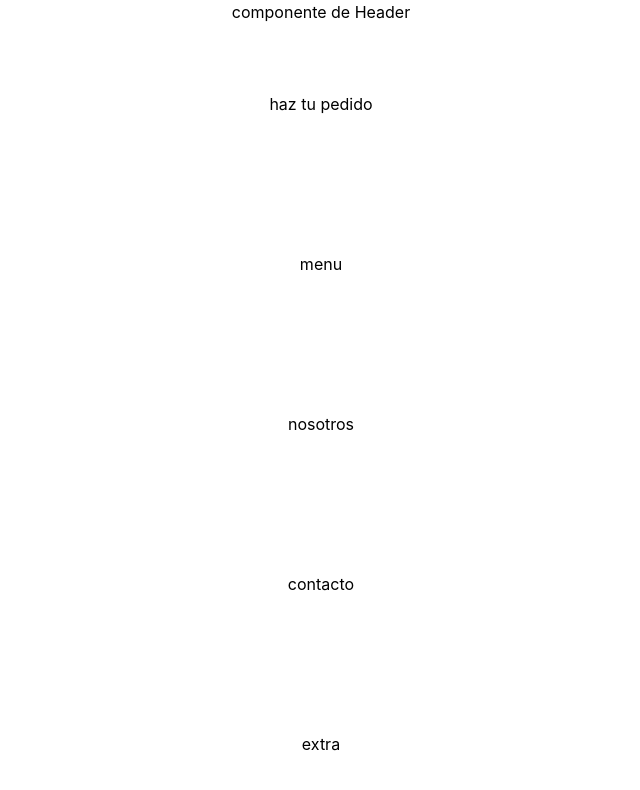
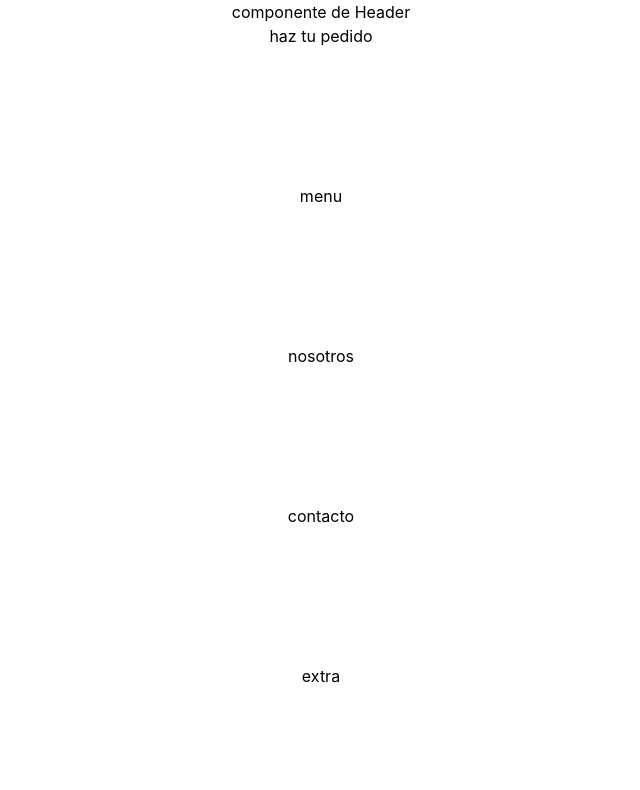
Before and after one commit to sahidjimenez/freshReact, a React (Create React App) app: page / in a window 1280 px wide. Shown: the top 790 px of the page, without its empty margins (319-959 px from the left). Built offline with nearby package versions, Linux system fonts and the light colour scheme.

Commit message:
link navigation pages

```diff
--- a/src/components/Home/home.js
+++ b/src/components/Home/home.js
@@ -14,7 +14,7 @@ const Home = () => {
     return (
         <>
             {valores.map((item,id) => {
-                return <ContainerHome key={id} isNavigation={true} name={item.name} />
+                return <ContainerHome key={id} isNavigation={true} name={item.name} route={item.route} />
 
             })}
 
--- a/src/index.js
+++ b/src/index.js
@@ -5,11 +5,35 @@ import reportWebVitals from './reportWebVitals';
 import Home from './components/Home/home';
 import { createBrowserRouter, RouterProvider } from 'react-router-dom';
 import Header from './components/Header/header';
+import MenuPage from './components/MenuPage/menuPage';
+import UsPage from './components/UsPage/usPage';
+import ContactPage from './components/ContactPage/contactPage'
+import ExtraPage from './components/ExtraPage/extraPage'
 const root = ReactDOM.createRoot(document.getElementById('root'));
 const router = createBrowserRouter([
   {
     path: "/",
     element: <Home/>,
+    errorElement:<p>no existe esta ruta</p>
+  },
+  {
+    path: "/Menu",
+    element: <MenuPage/>,
+    errorElement:<p>no existe esta ruta</p>
+  },
+  {
+    path: "/Nosotros",
+    element: <UsPage/>,
+    errorElement:<p>no existe esta ruta</p>
+  },
+  {
+    path: "/Contact",
+    element: <ContactPage/>,
+    errorElement:<p>no existe esta ruta</p>
+  },
+  {
+    path: "/extra",
+    element: <ExtraPage/>,
     errorElement:<p>no existe esta ruta</p>
   },
 ]);
--- a/src/miniComponents/ContainerHome/containerHome.js
+++ b/src/miniComponents/ContainerHome/containerHome.js
@@ -1,17 +1,21 @@
 import React from 'react'
-
+import { Link } from 'react-router-dom'
 const ContainerHome = (props) => {
 
-    const { isNavigation,name, isCarousel,img,route } = props
+    const { isNavigation, name, isCarousel, img, route } = props
 
     const contenedorNavigation = isNavigation ? (
-        <>
-            <div className='flex justify-center h-40'>
-                <button>
-                    {name?name:null}
-                </button>
-            </div>
-        </>
+
+        <div className='flex justify-center h-40'>
+            <nav>
+                <ul>
+                    <li>
+                        <Link to={route}> {name ? name : null}</Link>
+                    </li>
+                </ul>
+            </nav>
+        </div>
+
     ) : null
     return (
         <div>
```
